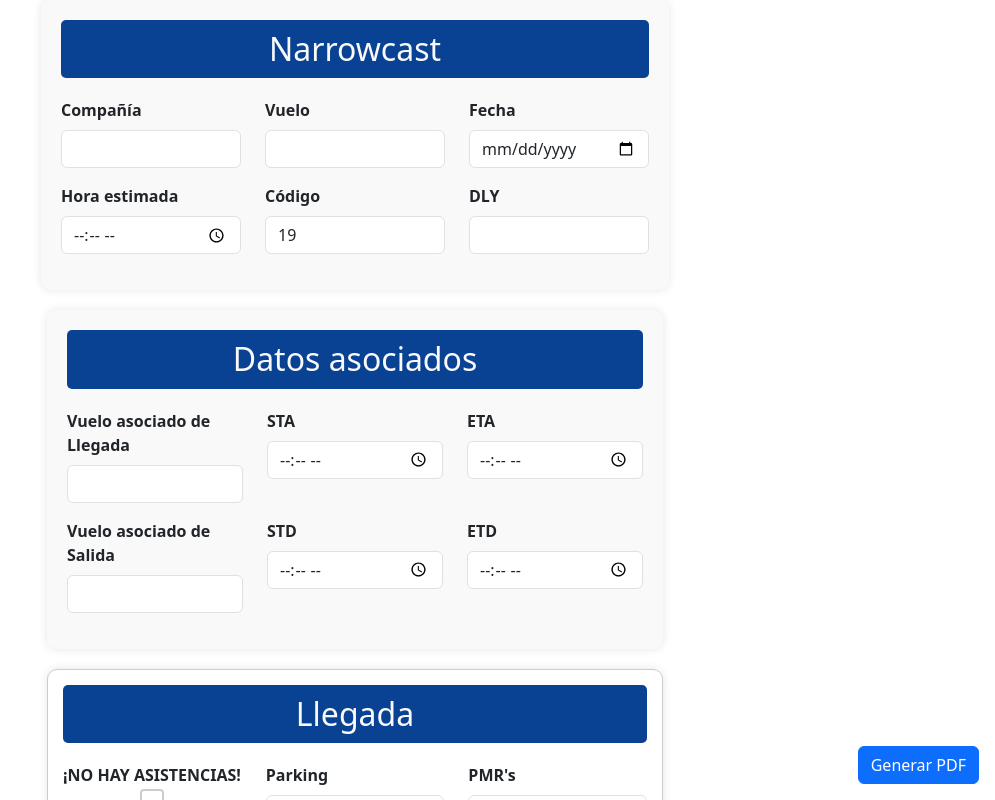
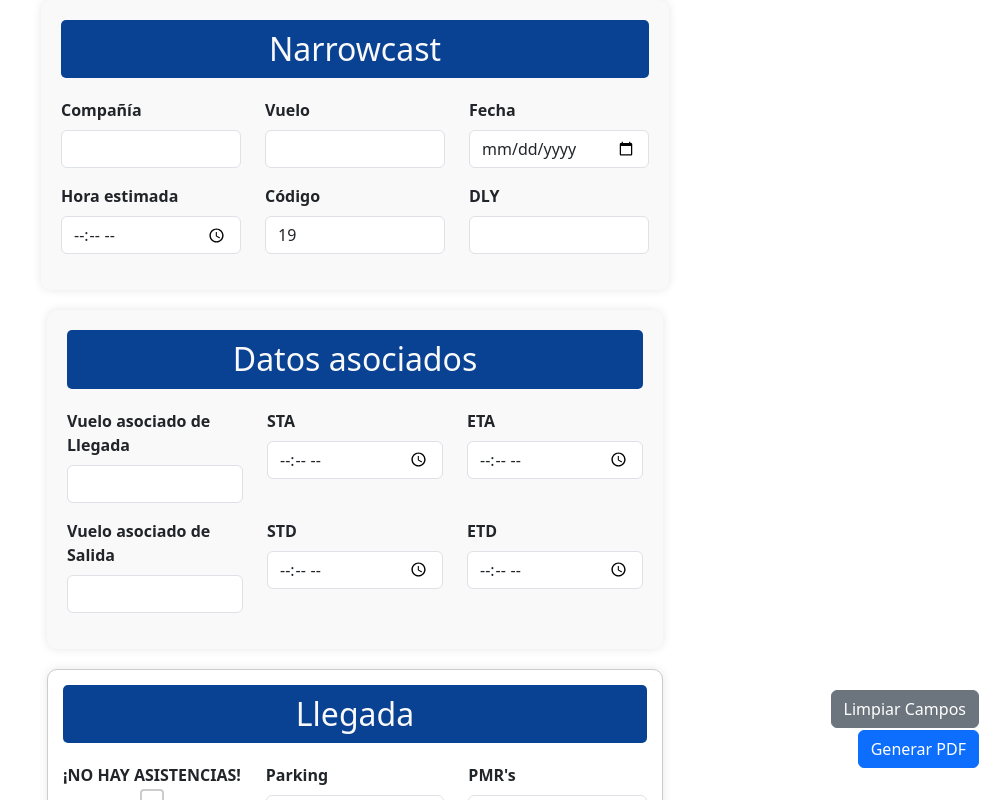
Before and after one commit to R12Leal/narrowcast, a Vue app: page / in a window 1280 px wide. Shown: the top 800 px of the page, without its empty margins (285-1280 px from the left). Built offline with nearby package versions, Linux system fonts and the light colour scheme.

Commit message:
Nuevas características

```diff
--- a/src/App.vue
+++ b/src/App.vue
@@ -134,14 +134,19 @@
                 <input v-model="hda" :disabled="checkboxMarcado || medios === 'FURGONETA - 1 OPERARIO'" type="time" class="form-control" id="hda" required>
               </div>
             </div>
+            <div class="row mt-3">
+              <div class="col">
+                <div class="position-fixed bottom-0 end-0 p-3">
+                  <button @click="generarPDF" class="btn btn-primary mb-3">Generar PDF</button>
+                </div>
+                <div class="position-fixed bottom-0 end-0 p-3" style="margin-bottom: 3.5rem;">
+                  <button @click="limpiarCampos" class="btn btn-secondary">Limpiar Campos</button>
+                </div>
+              </div>
+          </div>
           </form>
         </div>
         </div>
-      </div>
-    </div>
-    <div class="row mt-3">
-      <div class="col">
-        <button @click="generarPDF" class="btn btn-primary position-fixed bottom-0 end-0 m-3">Generar PDF</button>
       </div>
     </div>
   </div>
@@ -336,7 +341,7 @@ export default {
   font-weight: bold;
 }
 .form-control[disabled] {
-  background-color: #b43348;
+  background-color: #fa768c;
   cursor: not-allowed;
 }
 /* Estilos para el checkbox */
```
